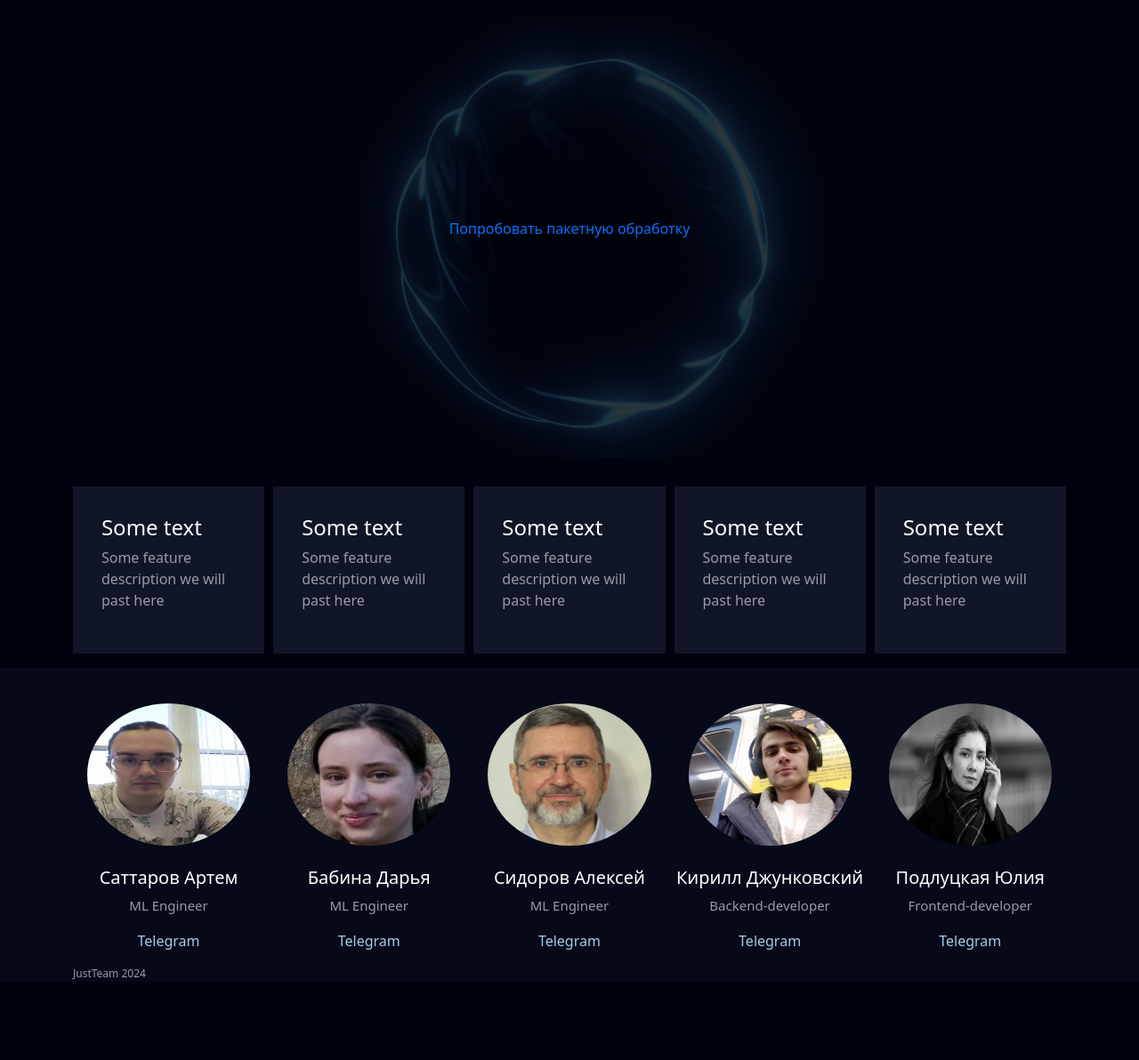
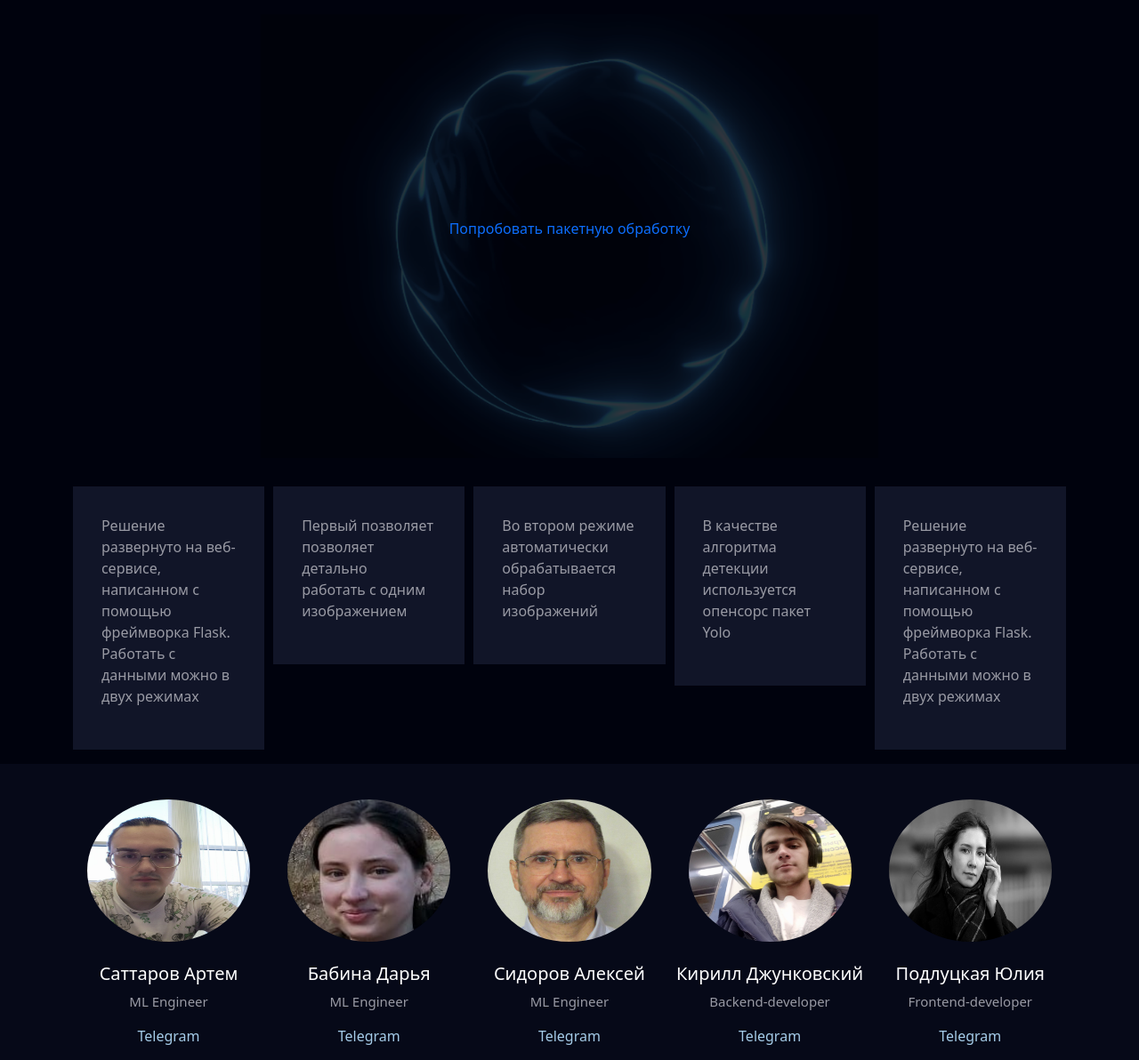
Before and after one commit to allesid/AtomicHack2.0, a Flask app: page / in a window 1280 px wide. Shown: the part 774-1966 px from the top of the page at 89% size. Before the commit the page ends 1876 px from the top, so only its background shows below. Run offline with Flask 3, Linux system fonts and the light colour scheme; some libraries are stand-ins or nearby versions; some web fonts are replaced.

Commit message:
Update index.html

```diff
--- a/templates/index.html
+++ b/templates/index.html
@@ -96,20 +96,29 @@
                 <div class="row">
                     <div class="owl-carousel owl-theme">
                         <div class="slider__wrapper">
-                            <h4 class="slider__wrapper-h4">Some text</h4>
-                            <p class="slider__wrapper-p">Some feature description we will past here</p>
+                            <p class="slider__wrapper-p">
+                                Решение развернуто на веб-сервисе,<br>
+                                написанном с помощью фреймворка Flask.<br>
+                                Работать с данными можно в двух режимах
+                            </p>
                         </div>
                         <div class="slider__wrapper">
-                            <h4 class="slider__wrapper-h4">Some text</h4>
-                            <p class="slider__wrapper-p">Some feature description we will past here</p>
+                            <p class="slider__wrapper-p">
+                                Первый позволяет позволяет детально<br>
+                                работать с одним изображением
+                            </p>
                         </div>
                         <div class="slider__wrapper">
-                            <h4 class="slider__wrapper-h4">Some text</h4>
-                            <p class="slider__wrapper-p">Some feature description we will past here</p>
+                            <p class="slider__wrapper-p">
+                                Во втором режиме автоматически <br>
+                                обрабатывается набор изображений
+                            </p>
                         </div>
                         <div class="slider__wrapper">
-                            <h4 class="slider__wrapper-h4">Some text</h4>
-                            <p class="slider__wrapper-p">Some feature description we will past here</p>
+                            <p class="slider__wrapper-p">
+                                В качестве алгоритма детекции <br>
+                                используется опенсорс пакет Yolo
+                            </p>
                         </div>
                     </div>
                 </div>
```
